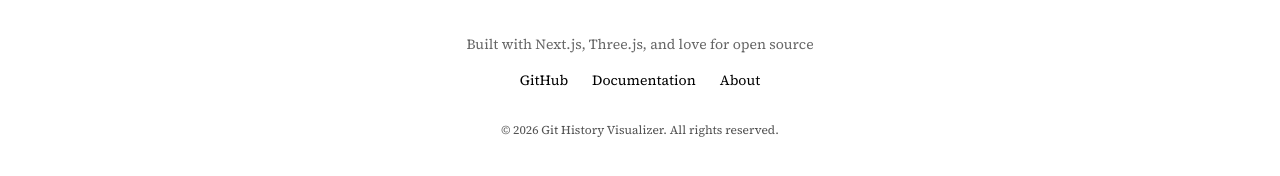
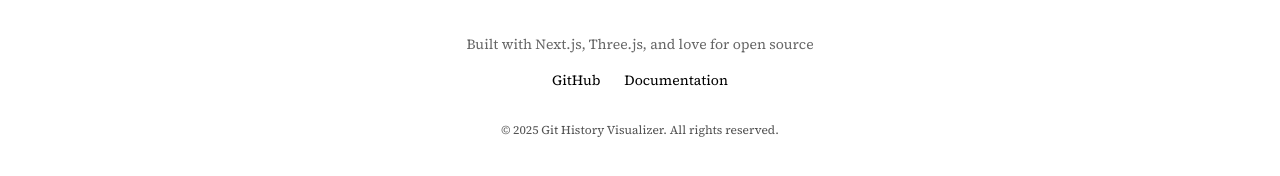
Before and after one commit to akshadjaiswal/git-history-visualizer, a Next.js app in the folder app/: page / in a window 1280 px wide. Shown: the part 3057-3233 px from the top of the page. Built offline with nearby package versions, Linux system fonts and the light colour scheme.

Commit message:
footer links

```diff
--- a/app/components/landing/footer.tsx
+++ b/app/components/landing/footer.tsx
@@ -6,18 +6,25 @@ export function Footer() {
           Built with Next.js, Three.js, and love for open source
         </p>
         <div className="flex justify-center gap-6 text-sm font-body">
-          <a href="https://github.com" className="hover:underline transition-none">
+          <a
+            href="https://github.com/akshadjaiswal/git-history-visualizer"
+            target="_blank"
+            rel="noopener noreferrer"
+            className="hover:underline transition-none"
+          >
             GitHub
           </a>
-          <a href="#" className="hover:underline transition-none">
+          <a
+            href="https://github.com/akshadjaiswal/git-history-visualizer#readme"
+            target="_blank"
+            rel="noopener noreferrer"
+            className="hover:underline transition-none"
+          >
             Documentation
-          </a>
-          <a href="#" className="hover:underline transition-none">
-            About
           </a>
         </div>
         <p className="text-xs text-gray-400 mt-8 font-body">
-          © {new Date().getFullYear()} Git History Visualizer. All rights reserved.
+          © 2025 Git History Visualizer. All rights reserved.
         </p>
       </div>
     </footer>
```
